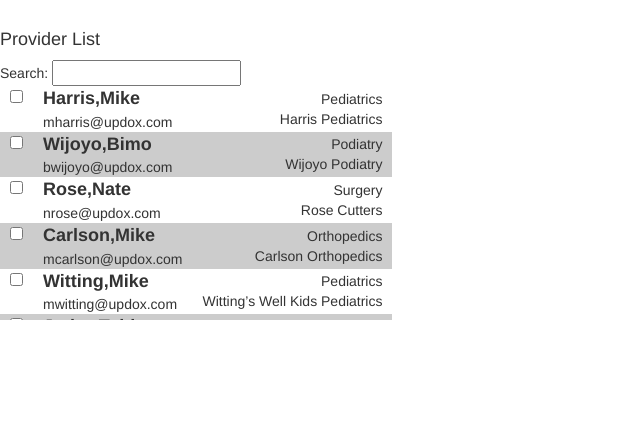
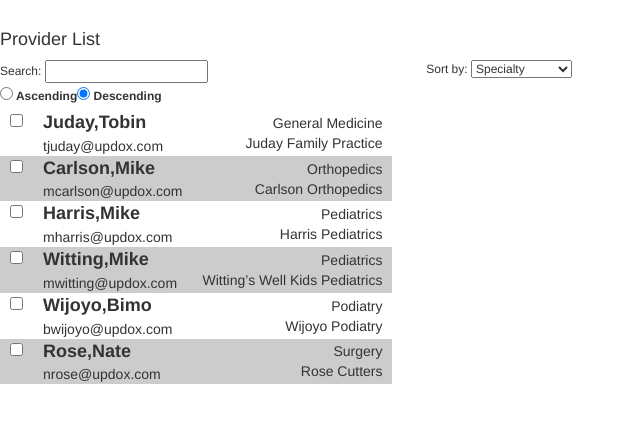
Before and after one commit to daboytim/provider-directory, a website: page app/index.html in a window 1280 px wide. Shown: the whole page, without its empty margins (0-640 px from the left). Drawn offline with nearby package versions, Linux system fonts and the light colour scheme.

Commit message:
Added ordering by property

```diff
--- a/app/app.css
+++ b/app/app.css
@@ -3,9 +3,35 @@
 }
 
 div#provider-list {
-    height: 300px;
-    width: 500px;
     overflow: auto;
+}
+
+#listManipulation {
+  height: 100%;
+  width:100%;
+}
+
+#search, #order, #direction {
+  display: inline-block;
+  *display: inline;
+  zoom: 1;
+  vertical-align: top;
+  font-size: 12px;
+}
+
+#search {
+  width: 33%;
+  align; left;
+}
+
+#order {
+  width: 34%;
+  align: right;
+}
+
+#direction {
+  width: 33%;
+  align: left;
 }
 
 table, th, td {
--- a/app/provider-list/provider-list.component.js
+++ b/app/provider-list/provider-list.component.js
@@ -14,5 +14,7 @@
           {last_name: "Witting", first_name: "Mike", email_address: "mwitting@updox.com", specialty: "Pediatrics", practice_name: "Witting’s Well Kids Pediatrics"},
           {last_name: "Juday", first_name: "Tobin", email_address: "tjuday@updox.com", specialty: "General Medicine", practice_name: "Juday Family Practice"}
       ];
+      this.orderProp = 'specialty';
+      this.orderDirection = 'Descending';
     }
   });
--- a/app/provider-list/provider-list.template.html
+++ b/app/provider-list/provider-list.template.html
@@ -1,10 +1,33 @@
 <div id="provider-list">
   <h4 id="provider-list-title">Provider List</h4>
-  <div>
-    Search: <input ng-model="$ctrl.query">
+  <div id="listManipulation">
+    <div id="search">
+      Search:
+      <input ng-model="$ctrl.query">
+    </div>
+    <div id="order">
+      Sort by:
+      <select ng-model="$ctrl.orderProp">
+        <option value="first_name">First Name</option>
+        <option value="last_name">Last Name</option>
+        <option value="email_address">Email Address</option>
+        <option value="specialty">Specialty</option>
+        <option value="practice_name">Practice Name</option>
+      </select>
+    </div>
+    <div id="direction">
+      <label ng-repeat="orderDirection in ['Ascending', 'Descending']" for="{{orderDirection}}">
+        <input type="radio"
+               ng-model="$ctrl.orderDirection"
+               ng-value="orderDirection"
+               id="{{orderDirection}}"
+               name="orderDirection"/>
+        {{orderDirection}}<br>
+      </label>
+    </div>
   </div>
   <table>
-    <tr ng-repeat="provider in $ctrl.providers | filter:$ctrl.query">
+    <tr ng-repeat="provider in $ctrl.providers | filter:$ctrl.query | orderBy:$ctrl.orderProp:($ctrl.orderDirection === 'Ascending')">
       <td valign="top">
         <input type="checkbox" id="provider_{{$index}}">
       </td>
```
